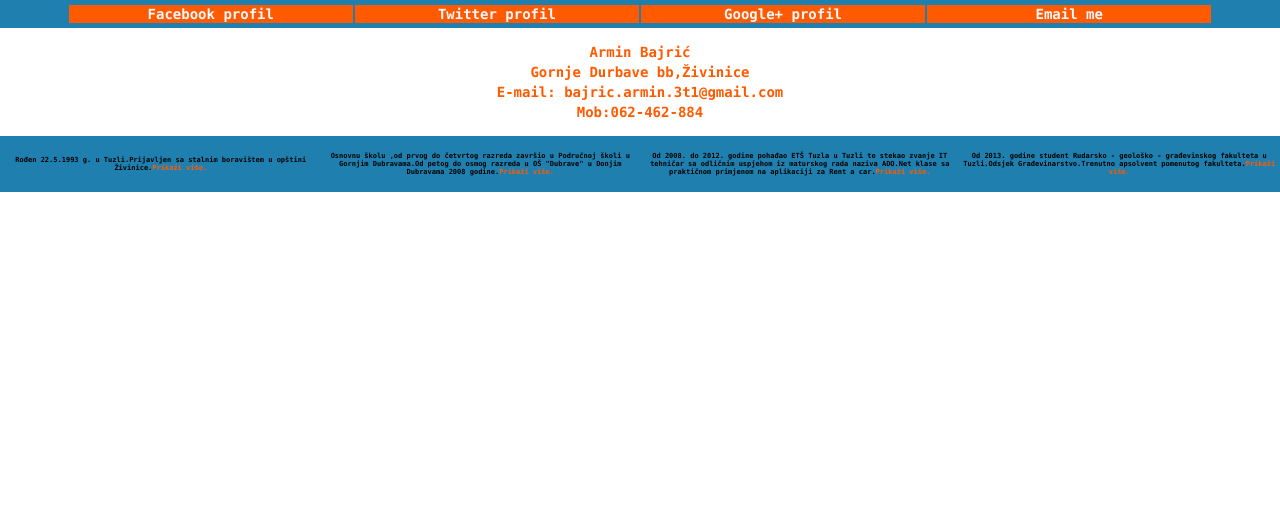
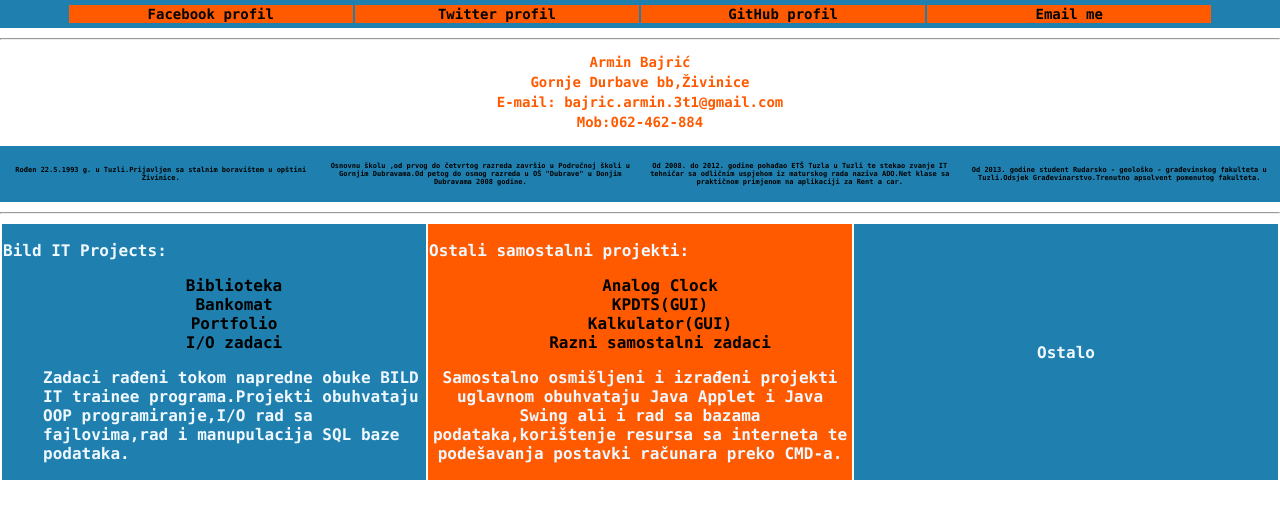
Before and after one commit to arminbajric/Node.js-portfolio, a plain HTML site: page index.html in a window 1280 px wide. Drawn offline with Linux system fonts and the light colour scheme.

Commit message:
portfolio

```diff
--- a/index.html
+++ b/index.html
@@ -4,6 +4,7 @@
 function	promjeniBoju(id,color)
 	{
 		document.getElementById(id).style.background = color;
+		document.getElementsByClassName('link').style.text.backgroundColor='#1F80AF';
 	}
 function vratiBoju(id,color)
 	{
@@ -51,6 +52,7 @@ function checkTime(i) {
 			background-color:#ff5a00;
 			width=25%;
 
+
 		}
 		#navi1:hover
 		{
@@ -82,23 +84,28 @@ function checkTime(i) {
 
 			background-color:#ff5a00;
 			width=25%;
-			text-emphasis-color: antiquewhite;
 
-			border-color: khaki;
 		}
 		.link
 		{
 			text-decoration: none;
 			font-family:Consolas, "Andale Mono", "Lucida Console", "Lucida Sans Typewriter", Monaco, "Courier New", "monospace";
 
-			color: aliceblue;
+			color:black;
 		}
-		.linkVise
+		.linkB
 		{
 			text-decoration: none;
 			font-family:Consolas, "Andale Mono", "Lucida Console", "Lucida Sans Typewriter", Monaco, "Courier New", "monospace";
-			font-size: 7px;
-			color: #ff5a00;
+
+			color:black;
+		}
+		.linkO
+		{
+			text-decoration: none;
+			font-family:Consolas, "Andale Mono", "Lucida Console", "Lucida Sans Typewriter", Monaco, "Courier New", "monospace";
+
+			color:black;
 		}
 
 		.element {
@@ -148,14 +155,34 @@ function checkTime(i) {
 		transform: scaleY(1.3);
 			font-size: 11px;
 		}
+		.projectsBlue
+		{
+			width:33%;
+			height: 200px;
+			background-color:#1F80AF;
+			border: none;
+			font-family: Consolas, "Andale Mono", "Lucida Console", "Lucida Sans Typewriter", Monaco, "Courier New", "monospace";
+			color: aliceblue;
+			align-self: left;
+		}
+		.projectsOrange
+		{
+			background-color:#ff5a00;
+			align-self: left;
+			width: 33%;
+			height: 200px;
+			border: none;
+			font-family: Consolas, "Andale Mono", "Lucida Console", "Lucida Sans Typewriter", Monaco, "Courier New", "monospace";
+			color: aliceblue;
+		}
 	</style>
 <head>
 <meta charset="utf-8">
-<title>Proba</title>
+<title>Portfolio</title>
 </head>
 
 
-<body onLoad="provjeriLogin();">
+<body >
 
 
 
@@ -164,9 +191,9 @@ function checkTime(i) {
 	<th >
 		<table width="90%" align="center"  >
 			<tr class="meni" width="90%" align="center">
-				<th width="22.5%" div id="navi" onClick="otvoriLink('http:\\www.google.ba');" onMouseOver="promjeniBoju(this.id,'khaki');" onMouseOut="vratiBoju(this.id,'#ff5a00');"  ><a class="link" href="#" id="link1">Facebook profil</a></th>
-				<th   width="22.5%" div id="navi1" onMouseOver="promjeniBoju(this.id,'khaki');" onMouseOut="vratiBoju(this.id,'#ff5a00');" ><a class="link" href="#" id="link2">Twitter profil   </a></th>
-				<th width="22.5%" div id="navi2" onMouseOver="promjeniBoju(this.id,'khaki');" onMouseOut="vratiBoju(this.id,'#ff5a00');" ><a class="link" href="#" id="link3">Google+ profil</a></th>
+				<th width="22.5%" div id="navi" onClick="otvoriLink('https://www.facebook.com/armin.bajric.353');" onMouseOver="promjeniBoju(this.id,'khaki','#1F80AF');" onMouseOut="vratiBoju(this.id,'#ff5a00');"  ><a class="link" href="https://www.facebook.com/armin.bajric.353" id="link1">Facebook profil</a></th>
+				<th   width="22.5%" div id="navi1" onClick="otvoriLink('https://twitter.com/BajricArmin')" onMouseOver="promjeniBoju(this.id,'khaki');" onMouseOut="vratiBoju(this.id,'#ff5a00');" ><a class="link" href="https://twitter.com/BajricArmin" id="link2">Twitter profil   </a></th>
+				<th width="22.5%" div id="navi2" onClick="otvoriLink('https://github.com/arminbajric')" onMouseOver="promjeniBoju(this.id,'khaki');" onMouseOut="vratiBoju(this.id,'#ff5a00');" ><a class="link" href="https://github.com/arminbajric" id="link3">GitHub profil</a></th>
 				<th width="22.5%" div id="navi3" onMouseOver="promjeniBoju(this.id,'khaki');" onMouseOut="vratiBoju(this.id,'#ff5a00');" ><a class="link" href="mailto:bajric.armin.3t1@gmail.com" id="link4">Email me</a></th>
 			</tr>
 
@@ -176,7 +203,7 @@ function checkTime(i) {
 		</tr>
 		</table>
 
-
+	<hr></hr>
 <table align="center" width="90%">
 <tr width="90%" align="center">
 <th>
@@ -195,15 +222,43 @@ function checkTime(i) {
 <table class="bio" >
 	<tr>
 		<th  class="bio" width="22.5%" height="50px">
-		Rođen 22.5.1993 g. u Tuzli.Prijavljen sa stalnim boravištem u opštini Živinice.<a class="linkVise" href="#" >Prikaži više.</a>
-
+		Rođen 22.5.1993 g. u Tuzli.Prijavljen sa stalnim boravištem u opštini Živinice.
 		</th>
-		<th class="bio" width="22.5%" height="50px">Osnovnu školu ,od prvog do četvrtog razreda završio u Područnoj školi u Gornjim Dubravama.Od petog do osmog razreda u OŠ "Dubrave" u Donjim Dubravama 2008 godine.<a class="linkVise" href="#" >Prikaži više.</a></th>
-		<th class="bio" width="22.5%" height="50px">Od 2008. do 2012. godine pohađao ETŠ Tuzla u Tuzli te stekao zvanje IT tehničar sa odličnim uspjehom iz maturskog rada naziva ADO.Net klase sa praktičnom primjenom na aplikaciji za Rent a car.<a class="linkVise" href="#" >Prikaži više.</a></th>
-		<th class="bio" width="22.5%" height="50px">Od 2013. godine student Rudarsko - geološko - građevinskog fakulteta u Tuzli.Odsjek Građevinarstvo.Trenutno apsolvent pomenutog fakulteta.<a class="linkVise" href="#" >Prikaži više.</a></th>
+		<th class="bio" width="22.5%" height="50px">Osnovnu školu ,od prvog do četvrtog razreda završio u Područnoj školi u Gornjim Dubravama.Od petog do osmog razreda u OŠ "Dubrave" u Donjim Dubravama 2008 godine.</th>
+		<th class="bio" width="22.5%" height="50px">Od 2008. do 2012. godine pohađao ETŠ Tuzla u Tuzli te stekao zvanje IT tehničar sa odličnim uspjehom iz maturskog rada naziva ADO.Net klase sa praktičnom primjenom na aplikaciji za Rent a car.</th>
+		<th class="bio" width="22.5%" height="50px">Od 2013. godine student Rudarsko - geološko - građevinskog fakulteta u Tuzli.Odsjek Građevinarstvo.Trenutno apsolvent pomenutog fakulteta.</th>
 
 	</tr>
 </table>
+	<hr> </hr>
+	<table width="100%">
+		<tr width="90%" >
+			<th class="projectsBlue">
+			<p align="left">Bild IT Projects:</p>
+				<ul  style="list-style-type:none">
+					<li><a class="linkB" href="https://github.com/arminbajric/Biblioteka.git">Biblioteka</a>
 
+					</li>
+					<li><a class="linkB" href="https://github.com/arminbajric/Bankomat.git">Bankomat</a></li>
+					<li><a class="linkB" href="https://github.com/arminbajric/arminbajric.github.io.git">Portfolio</a></li>
+					<li><a class="linkB" href="https://github.com/arminbajric/File-zadaci.git">I/O zadaci</a></li>
+					<p align="left">Zadaci rađeni tokom napredne obuke BILD IT trainee programa.Projekti obuhvataju OOP programiranje,I/O rad sa fajlovima,rad i manupulacija SQL baze podataka.</p>
+				</ul>
+			</th>
+			<th class="projectsOrange">
+				<p align="left" >Ostali samostalni projekti:</p>
+				<ul  style="list-style-type:none">
+					<li><a class="linkO" href="https://github.com/arminbajric/AnalogClock.git">Analog Clock</a></li>
+					<li><a class="linkO" href="https://github.com/arminbajric/KPDTS.git">KPDTS(GUI)</a></li>
+					<li><a class="linkO" href="https://github.com/arminbajric/Kalkulator-applet.git">Kalkulator(GUI)</a></li>
+					<li><a class="linkO" href="">Razni samostalni zadaci</a></li>
+				</ul>
+				<p>Samostalno osmišljeni i izrađeni projekti uglavnom obuhvataju Java Applet i Java Swing ali i rad sa bazama podataka,korištenje resursa sa interneta te podešavanja postavki računara preko CMD-a.</p>
+			</th>
+			<th class="projectsBlue">
+				<p>Ostalo</p>
+			</th>
+		</tr>
+	</table>
 </body>
 </html>
```
